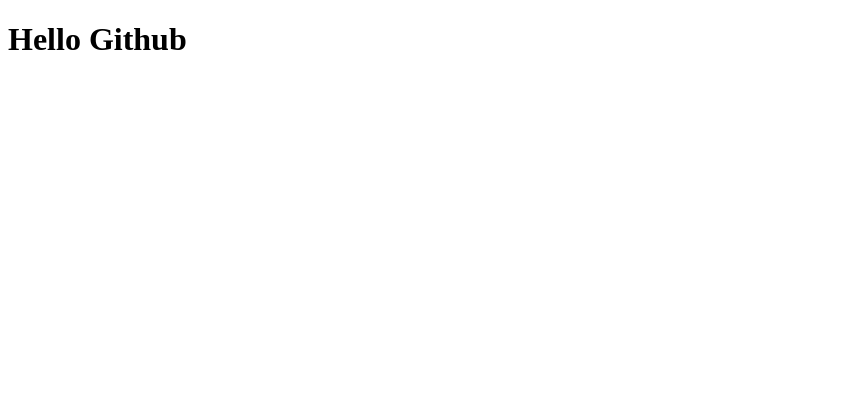
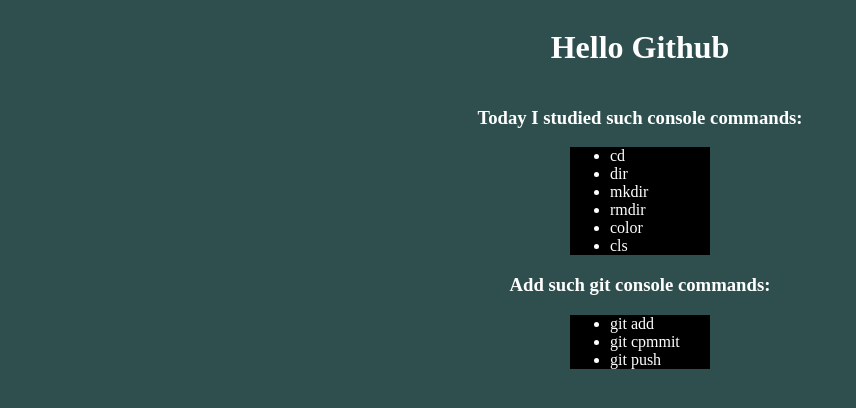
Before and after one commit to Xssenex/test-repository, a plain HTML site: page index.html in a window 1280 px wide. Shown: the whole page, without its empty margins (0-856 px from the left). Drawn offline with Linux system fonts and the light colour scheme.

Commit message:
Added styles

```diff
--- a/index.html
+++ b/index.html
@@ -4,8 +4,24 @@
     <meta charset="UTF-8">
     <meta name="viewport" content="width=device-width, initial-scale=1.0">
     <title>Document</title>
+    <link rel="stylesheet" href="style.css">
 </head>
 <body>
     <h1>Hello Github</h1>
+    <h3>Today I studied such console commands:</h3>
+    <ul>
+        <li>cd</li>
+        <li>dir</li>
+        <li>mkdir</li>
+        <li>rmdir</li>
+        <li>color</li>
+        <li>cls</li>
+    </ul>
+    <h3>Add such git console commands:</h3>
+    <ul>
+        <li>git add</li>
+        <li>git cpmmit</li>
+        <li>git push</li>
+    </ul>
 </body>
 </html>
--- /dev/null
+++ b/style.css
@@ -0,0 +1,14 @@
+body {
+    display: flex;
+    flex-direction: column;
+    justify-content: center;
+    align-items: center;
+    color: white;
+    background-color: darkslategray;
+}
+ul {
+    background-color: black;
+    width: 100px;
+    margin: 0 auto;
+    padding: 0 auto;
+}
```
